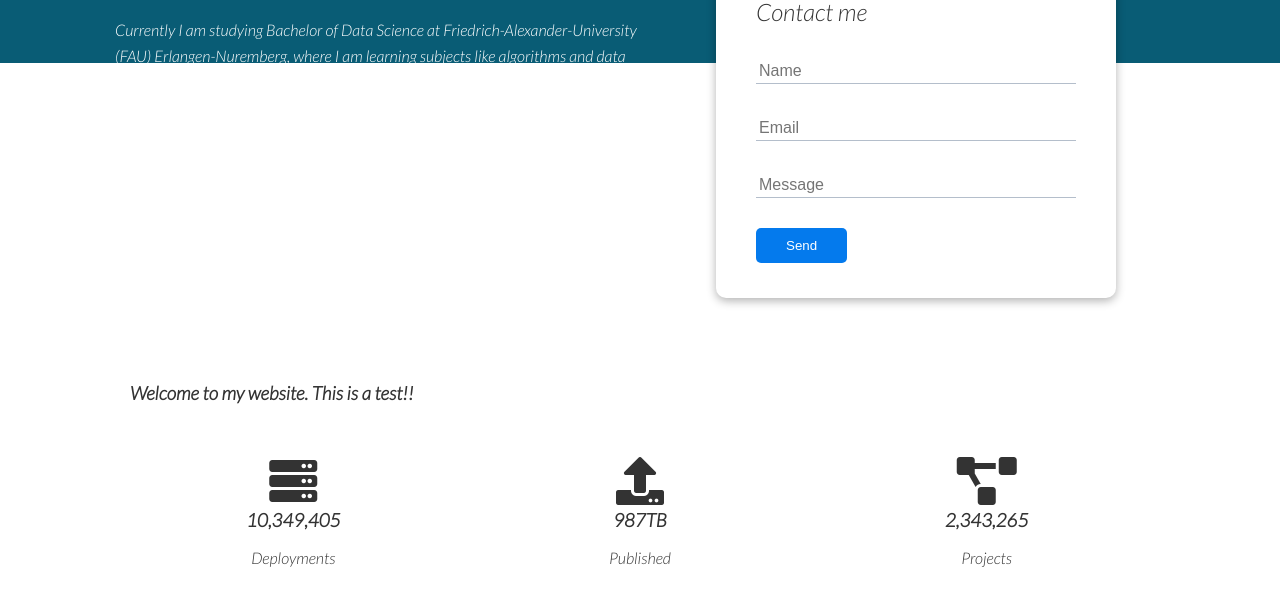
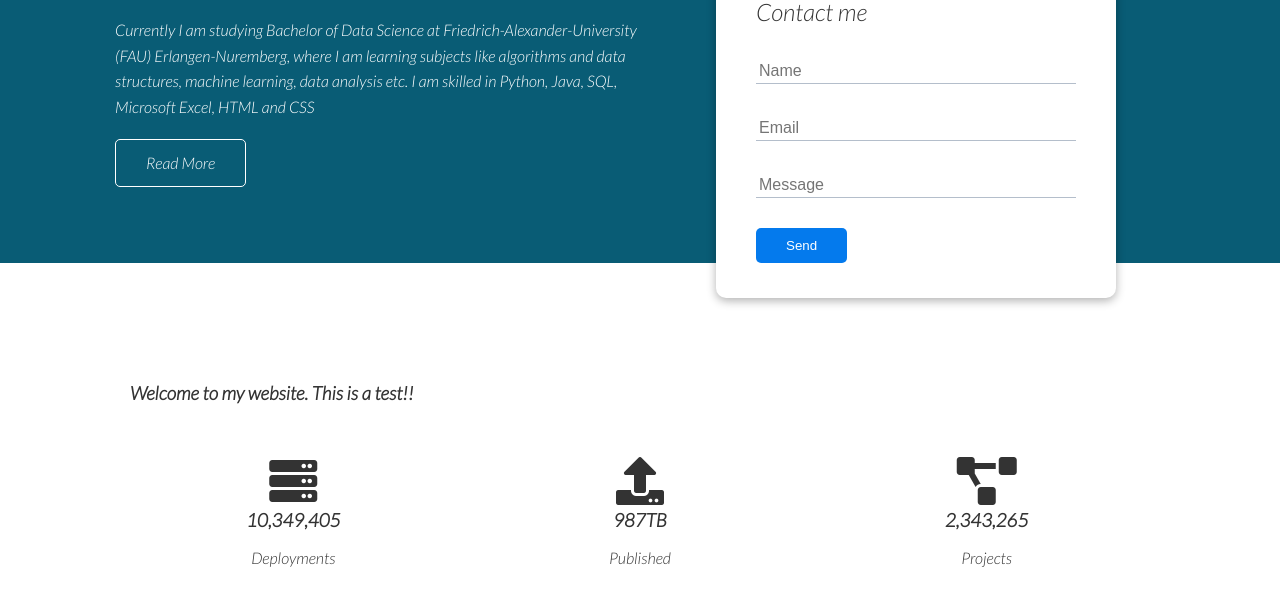
Before and after one commit to CGD16/CGD16.github.io, a plain HTML site: page index.html in a window 1280 px wide. Shown: the part 207-817 px from the top of the page. Drawn offline with Linux system fonts and the light colour scheme.

Commit message:
back to normal

```diff
--- a/style.css
+++ b/style.css
@@ -141,12 +141,12 @@ img {
     content: '';
     position: absolute;
     /* height: 100px; */
-    height: 50%;
+    height: 100px;
     /* bottom: -70; */
-    bottom: 0px;
+    bottom: -70px;
     right: 0;
     left: 0;
-    background:#fff;
+    /* background:#fff; */
     /* 082c6c */
 
     /*
```
